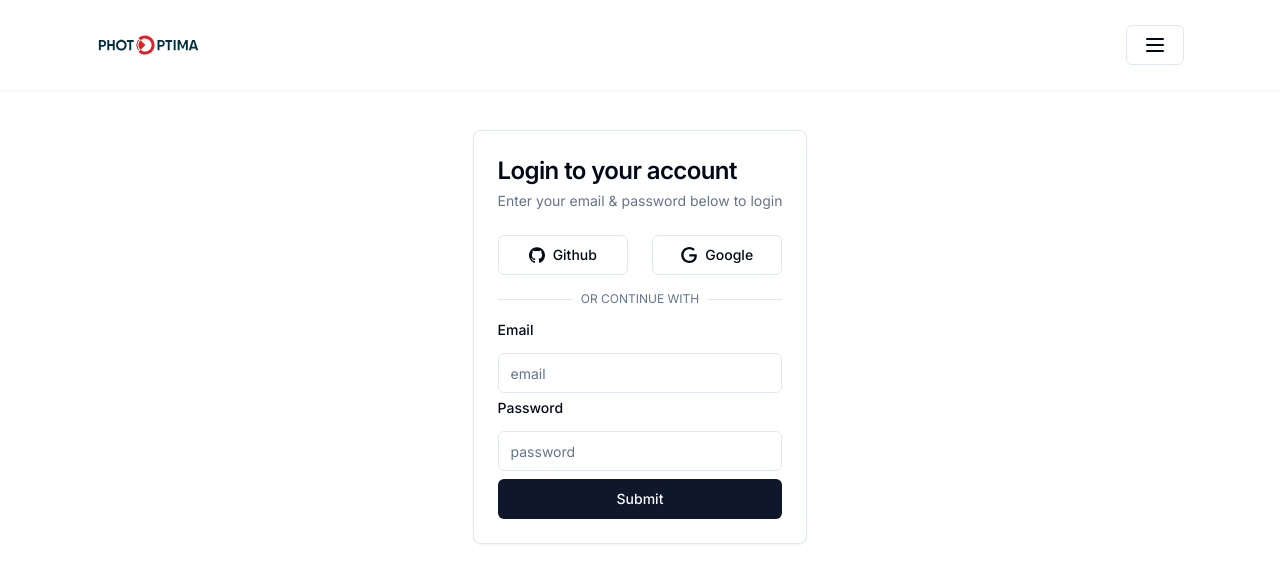
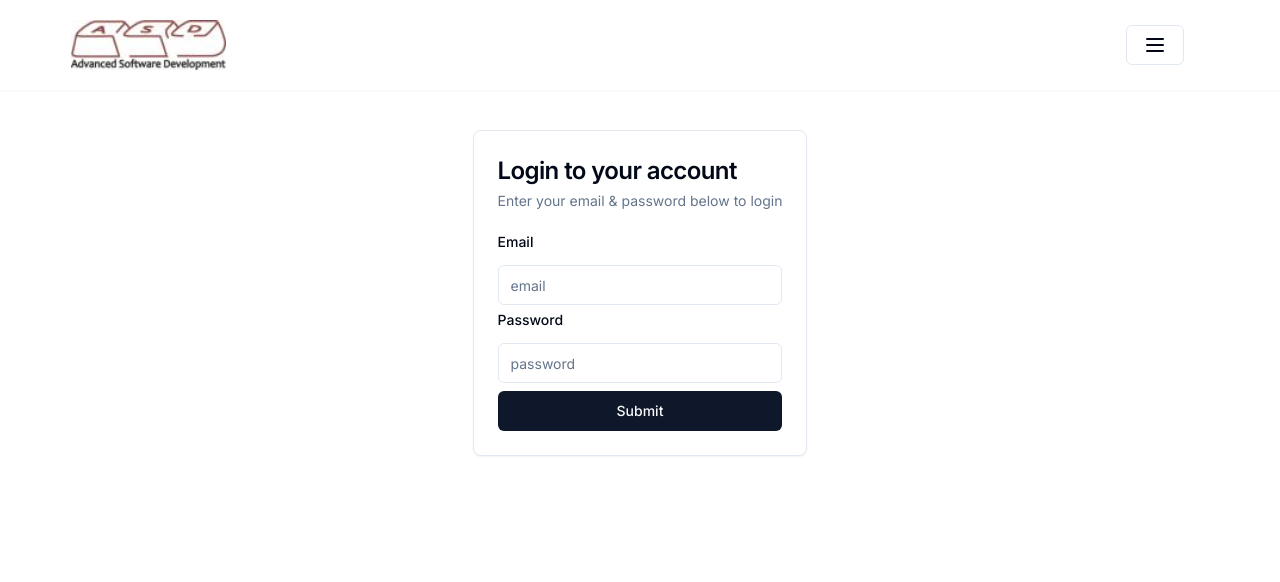
Before and after one commit to JamilHossain/ticketing-service-dashboard, a Next.js app: page /login in a window 1280 px wide. Shown: the top 582 px of the page. Built offline with nearby package versions, Linux system fonts and the light colour scheme; no server answers.

Commit message:
design fix

```diff
--- a/app/(auth)/login/page.tsx
+++ b/app/(auth)/login/page.tsx
@@ -55,7 +55,7 @@ const Page = () => {
                     if (data?.error) {
                         return `Login failed: ${data?.error}`
                     } else {
-                        return `Login successful: ${data?.success}`
+                        return `Login successful...`
                     }
                 }
             })
@@ -63,7 +63,8 @@ const Page = () => {
     }
 
     return (
-        <div className="flex justify-center items-center w-full h-full">
+        <div className="h-full w-full">
+            <div className="flex justify-center items-center">
                 <Card>
                     <CardHeader className="space-y-1">
                         <CardTitle className="text-2xl">Login to your account</CardTitle>
@@ -73,27 +74,7 @@ const Page = () => {
                     </CardHeader>
                     <CardContent className="grid gap-4">
                         <Form {...form}>
-                        <div className="grid grid-cols-2 gap-6">
-                            <Button variant="outline">
-                                <Icons.gitHub className="mr-2 h-4 w-4" />
-                                Github
-                            </Button>
-                            <Button variant="outline">
-                                <Icons.google className="mr-2 h-4 w-4" />
-                                Google
-                            </Button>
-                        </div>
-                        <div className="relative">
-                            <div className="absolute inset-0 flex items-center">
-                                <span className="w-full border-t" />
-                            </div>
-                            <div className="relative flex justify-center text-xs uppercase">
-                                <span className="bg-background px-2 text-muted-foreground">
-                                    Or continue with
-                                </span>
-                            </div>
-                        </div>
-                        <form onSubmit={form.handleSubmit(onSubmit)} className="grid gap-2">
+                            <form onSubmit={form.handleSubmit(onSubmit)} className="grid gap-2 h-full">
                                 <FormField
                                     control={form.control}
                                     name="email"
@@ -142,6 +123,7 @@ const Page = () => {
                     </CardContent>
                 </Card>
             </div>
+        </div>
     )
 }
 
--- a/components/admin/navbar.tsx
+++ b/components/admin/navbar.tsx
@@ -17,7 +17,7 @@ const Navbar = () => {
         <header className={`fixed z-40 top-0 bg-white dark:bg-[#0f0f0f] shadow-sm py-5 w-screen`}>
             <div className='mx-auto px-24 flex justify-between items-center'>
                 <Link href={"/"}>
-                    <Logo src="/photo-optima.svg" />
+                    <Logo src="/asd.jpeg" />
                 </Link>
                 <div className="flex justify-between gap-2">
                     <LogoutButton>
--- a/components/auth/navbar.tsx
+++ b/components/auth/navbar.tsx
@@ -10,7 +10,7 @@ const Navbar = () => {
         <header className={`fixed z-40 top-0 bg-white dark:bg-[#0f0f0f] shadow-sm py-5 w-screen`}>
             <div className='mx-auto px-10 flex justify-between items-center'>
                 <Link href={"/"}>
-                    <Logo src="/photo-optima.svg" />
+                    <Logo src="/asd.jpeg" />
                 </Link>
                 <div className="flex justify-between gap-2">
                     <Link href={"/login"}>
--- a/components/logo.tsx
+++ b/components/logo.tsx
@@ -10,10 +10,10 @@ const Logo:React.FC<LogoProps> = ({
     return (
         <Image
             src={src}
-            alt={"photo optima"}
+            alt={"ASD"}
             width={50}
             height={50}
-            className="object-cover ml-[-25px] w-[180px] h-[50px]"
+            className="object-fill ml-[-25px] w-[180px] h-[50px]"
         />
     )
 }
--- a/components/navbar.tsx
+++ b/components/navbar.tsx
@@ -28,7 +28,7 @@ const Navbar = () => {
         <header className={`sticky z-40 top-0 bg-white dark:bg-[#0f0f0f] shadow-sm py-5 w-screen`}>
             <div className='mx-auto px-24 flex justify-between items-center'>
                 <Link href={"/"}>
-                    <Logo src="/photo-optima.svg"/>
+                    <Logo src="/asd.jpeg" />
                 </Link>
                 <DropdownMenu>
                     <DropdownMenuTrigger asChild>
```
Also changed, not shown: public/asd.jpeg (added). Lines whose indentation alone changed are shown as unchanged.
